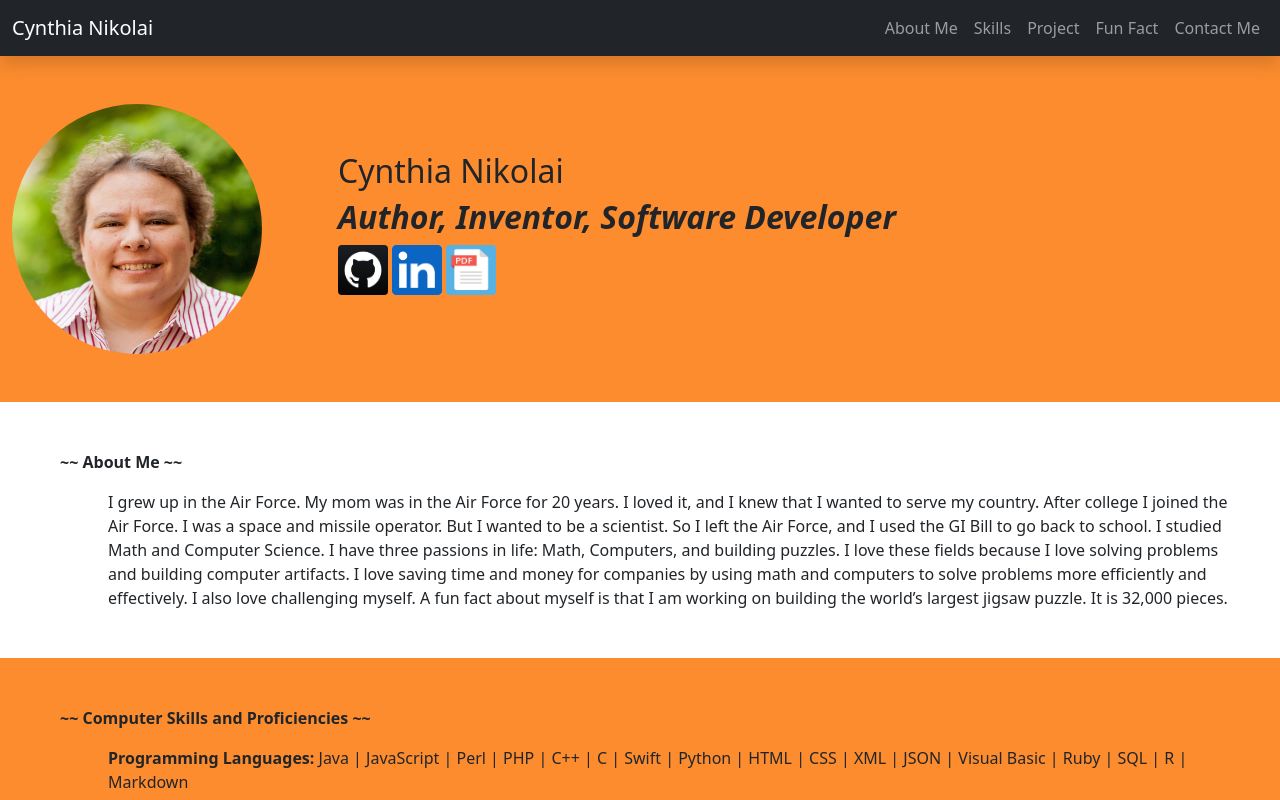
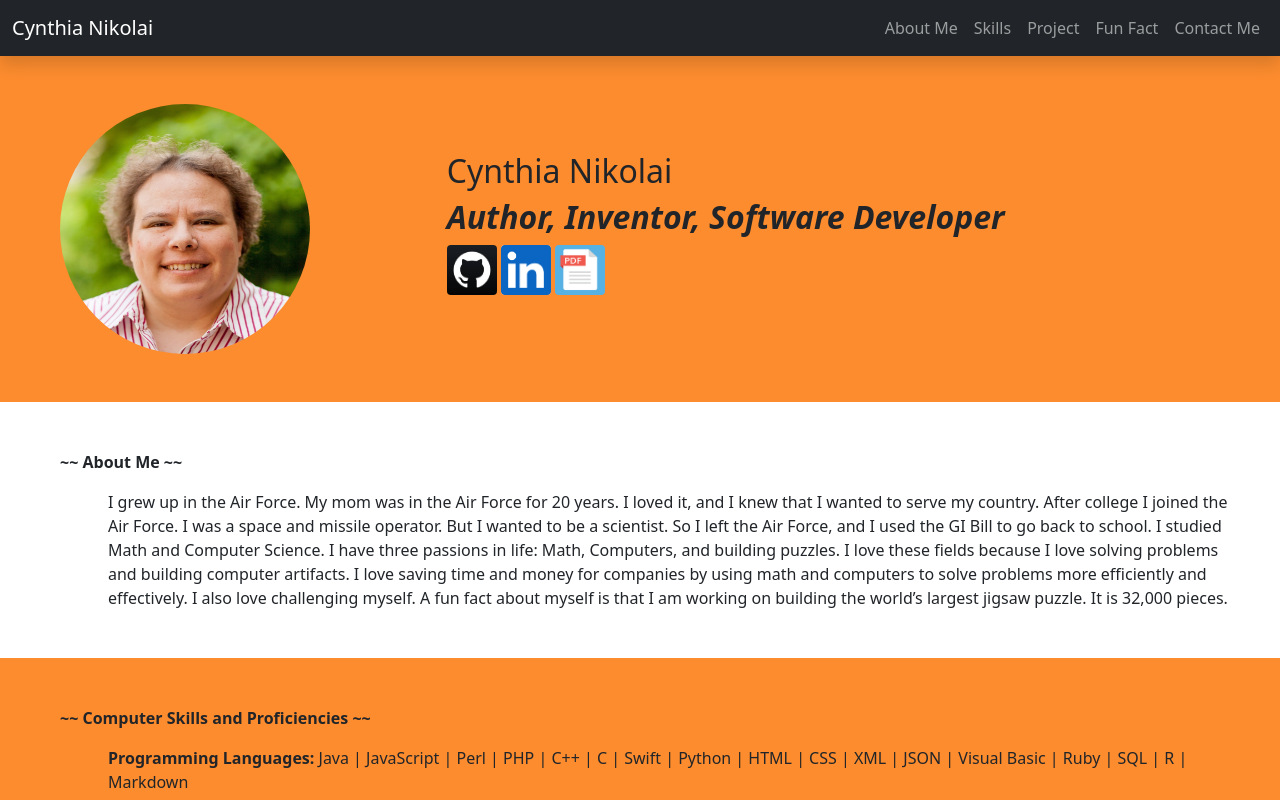
Before and after one commit to cnikolai/cynthianikolai-portfolio, a plain HTML site: page public_html/index.html in a window 1280 px wide. Shown: the top 800 px of the page. Drawn offline with nearby package versions, Linux system fonts and the light colour scheme.

Commit message:
fixed spacing header section

```diff
--- a/public_html/index.html
+++ b/public_html/index.html
@@ -47,11 +47,11 @@
 <section id="profile" class="my-5 container-fluid">
     <div>
         <div class="row g-5">
-            <div class="col-md-3">
+            <div class="col-12 col-sm-4 col-md-3">
                 <img src="headshot.jpeg" alt="Closeup headshot of Cindy Nikolai"
-                     class="rounded-circle mb-5">
+                     class="rounded-circle m-5 mt-0">
             </div>
-            <div class="col-md-9">
+            <div class="col-12 col-sm-6 offset-sm-4 offset-md-2 offset-lg-1">
                 <h2 class="mt-5">Cynthia Nikolai</h2>
                 <h2><strong><em>Author, Inventor, Software Developer</em></strong></h2>
                 <div>
--- a/public_html/style.css
+++ b/public_html/style.css
@@ -16,11 +16,6 @@ button {
     position: relative;
     float: left;
     width: 274px;
-}
-
-.work.col-6 img {
-    width: 150px;
-    opacity: 0.8;
 }
 
 .work img {
```
